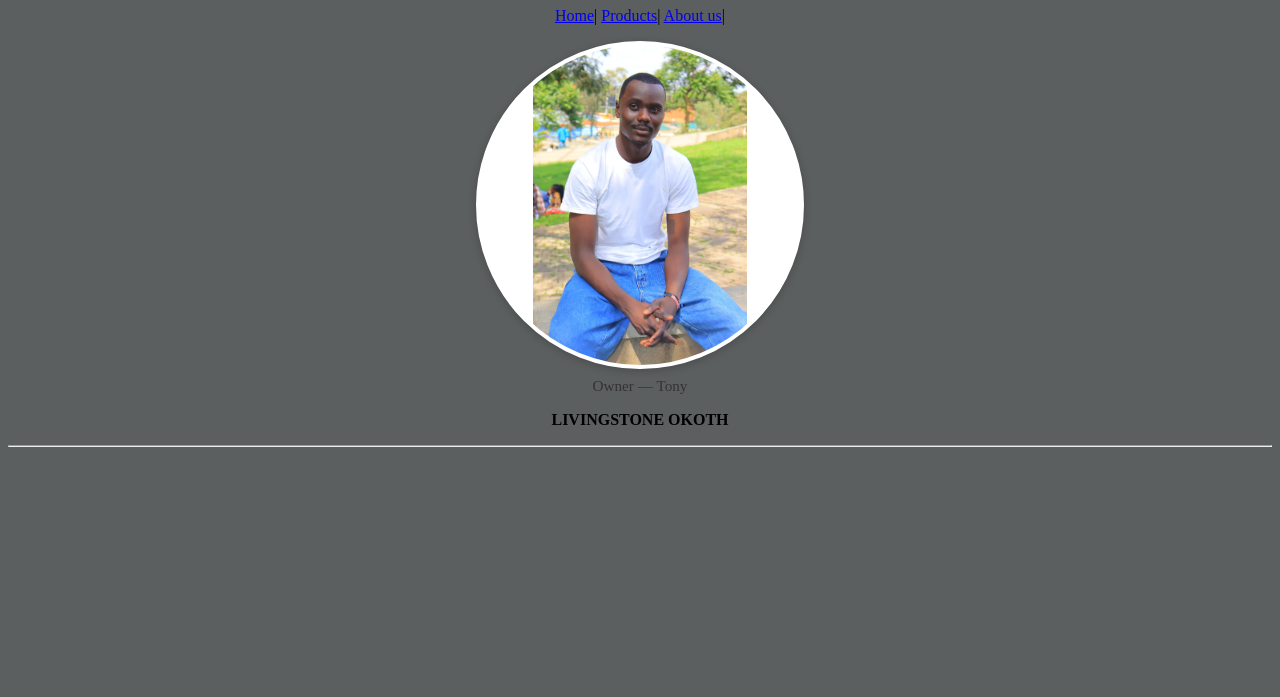
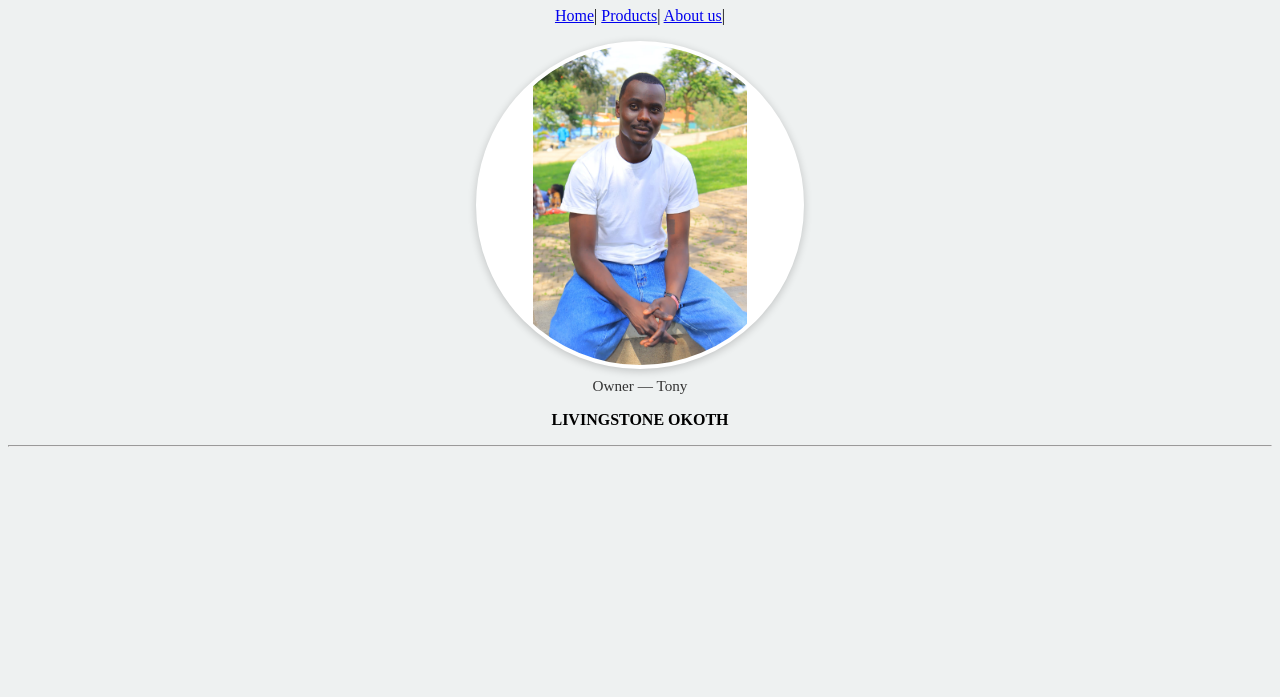
Before and after one commit to Hillary-O/TONY, a plain HTML site: page index.html in a window 1280 px wide. Shown: the part 103-800 px from the top of the page. Drawn offline with Linux system fonts and the light colour scheme.

Commit message:
Update style.css

```diff
--- a/style.css
+++ b/style.css
@@ -2,7 +2,7 @@ body {
     font-family: 'Times New Roman', Times, serif;
     text-align: center;
     justify-content: center;
-    background-color: rgb(92, 95, 95);
+    background-color: rgb(238, 241, 241);
 
 }
  h2{
```
